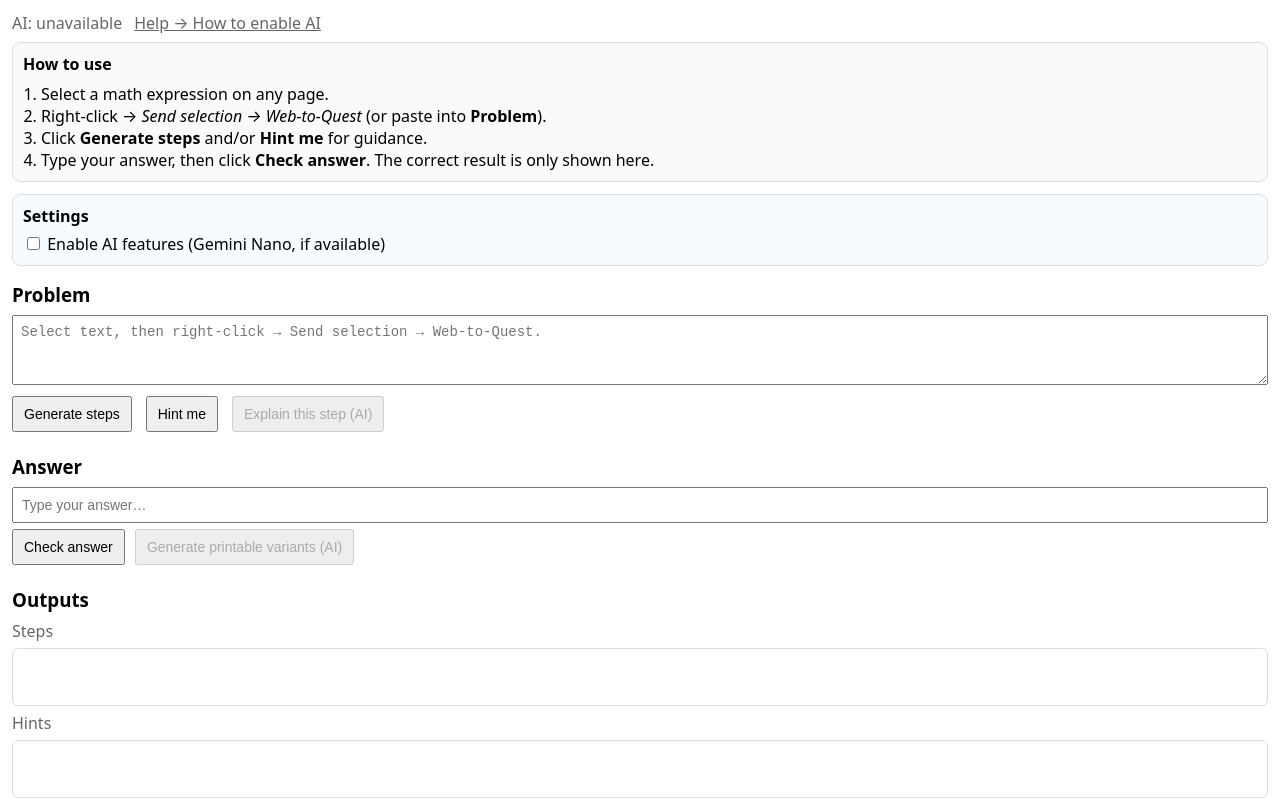
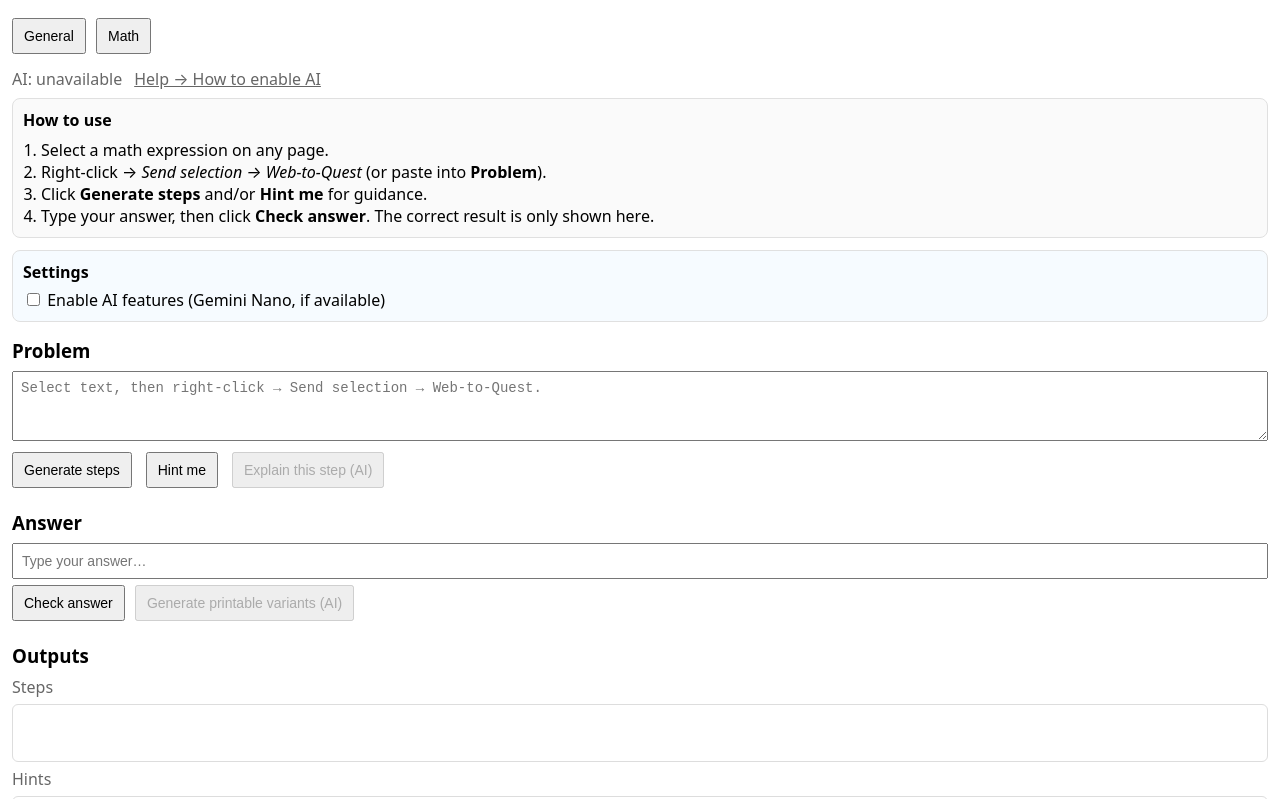
Before and after one commit to HooplaHoorah/w2q-extension, a browser extension: page extension/sidepanel.html in a window 1280 px wide. Shown: the top 799 px of the page. Drawn offline with Linux system fonts and the light colour scheme.

Commit message:
feat(ui): add General | Math toggle markup

```diff
--- a/extension/sidepanel.html
+++ b/extension/sidepanel.html
@@ -20,6 +20,16 @@
     </style>
   </head>
   <body>
+
+<!-- Mode toggle -->
+<nav class="mode-toggle" role="tablist" aria-label="Mode">
+  <button id="mode-general" class="mode-btn" role="tab" aria-selected="true" data-mode="general">
+    General
+  </button>
+  <button id="mode-math" class="mode-btn" role="tab" aria-selected="false" data-mode="math">
+    Math
+  </button>
+</nav>
 
 
   <!-- AI status row -->
```
